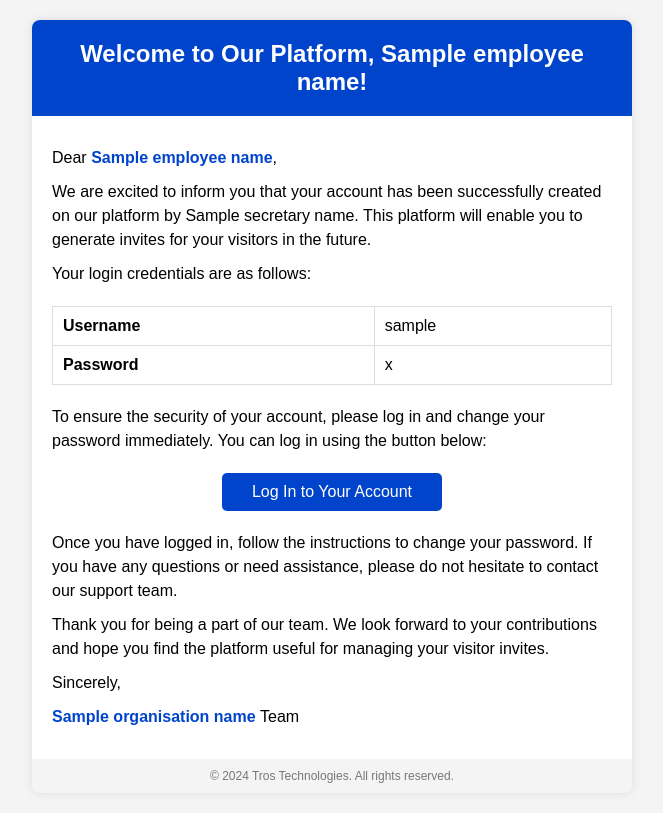
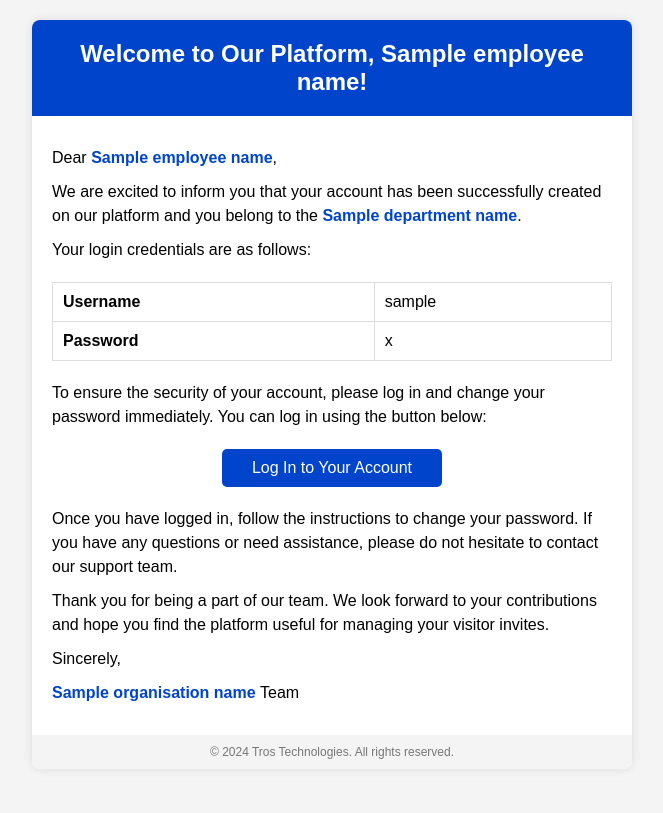
Before and after one commit to Genius-Excel/hotel_concierge, a Django app: template base_app/templates/reminder/email_templates/onboarding-success.html in a window 1280 px wide. Shown: the whole page, without its empty margins (308-971 px from the left). After the commit the page ends 759 px from the top, so only its background shows below. Run offline with Django 5.2, Linux system fonts and the light colour scheme; the template is opened without the code that fills it: most values are stand-ins (such as "Sample title", 1, 10 or a date in 2020); parts of the project's set-up code (start-up, migrations or seed data) failed here and were passed over.

Commit message:
Update onboarding success email to include department name

```diff
--- a/base_app/templates/reminder/email_templates/onboarding-success.html
+++ b/base_app/templates/reminder/email_templates/onboarding-success.html
@@ -80,7 +80,7 @@
         </div>
         <div class="content">
             <p>Dear <span class="highlight">{{ employee_name }}</span>,</p>
-            <p>We are excited to inform you that your account has been successfully created on our platform by {{ secretary_name }}. This platform will enable you to generate invites for your visitors in the future.</p>
+            <p>We are excited to inform you that your account has been successfully created on our platform and you belong to the <span class="highlight">{{ department_name }}</span>.</p>
             <p>Your login credentials are as follows:</p>
             <table>
                 <tr>
```
